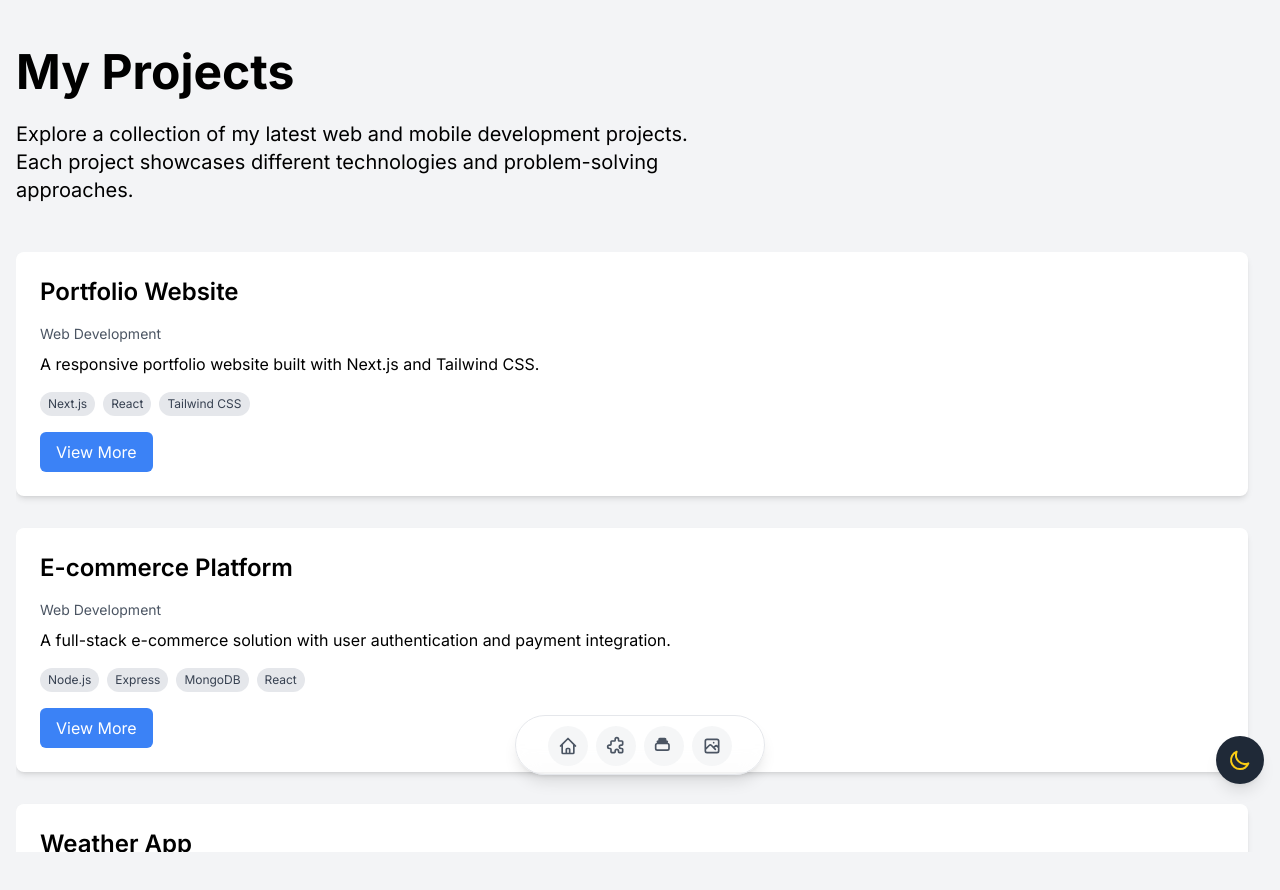
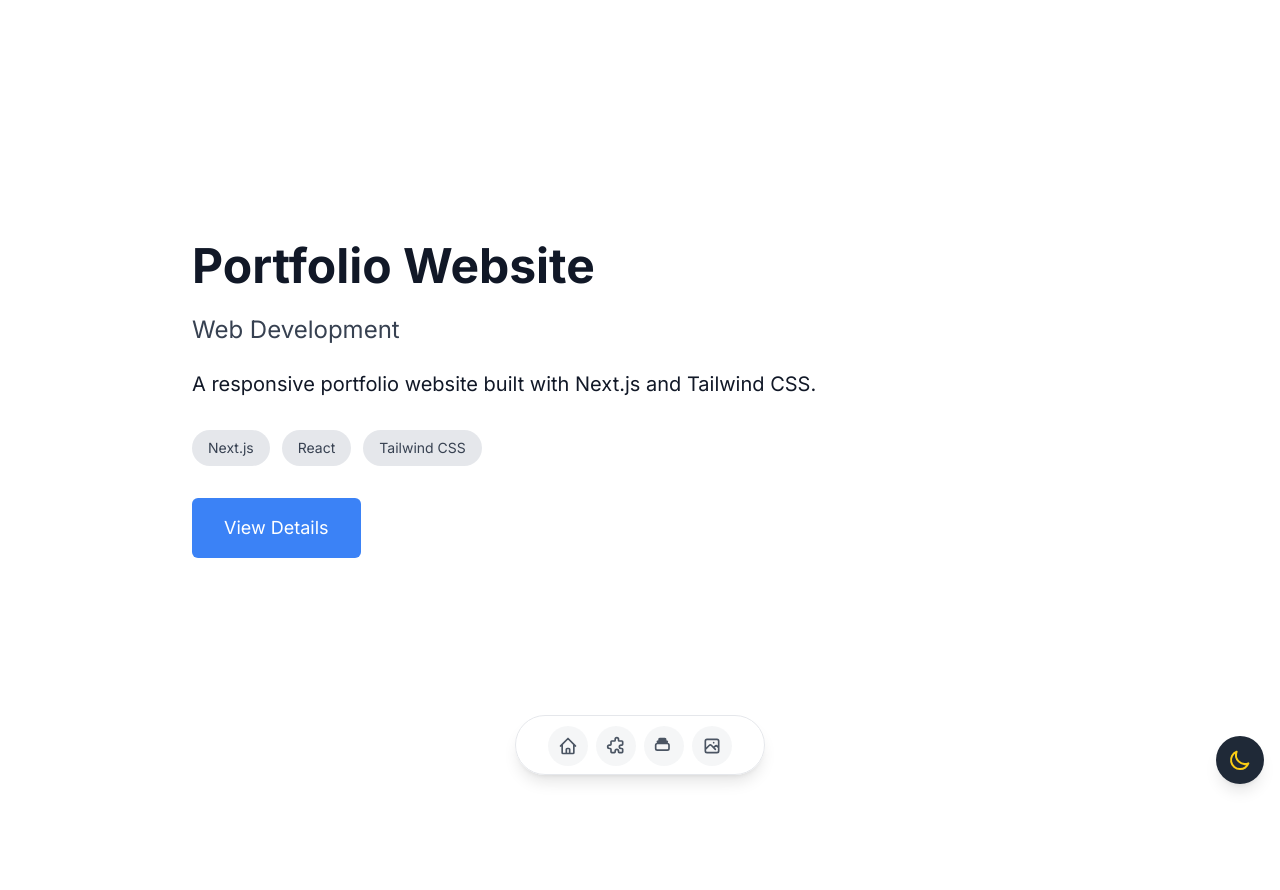
Before and after one commit to jorge-ivan-jimenez-reyes/WebPortfolioDesign, a Next.js app: page /projects in a window 1280 px wide. Shown: the top 890 px of the page. After the commit the page ends 800 px from the top, so only its background shows below. Built offline with nearby package versions, Linux system fonts and the light colour scheme; a web font is replaced by a local one.

Commit message:
feat: refactor ProjectList component to implement scroll-based project visibility, enhance layout with snap scrolling, and improve project detail presentation

```diff
--- a/src/components/ProjectList.tsx
+++ b/src/components/ProjectList.tsx
@@ -1,4 +1,4 @@
-import React, { useRef, useState, useCallback } from 'react';
+import React, { useRef, useState, useEffect } from 'react';
 import { Project } from '@/types/Project';
 
 interface ProjectListProps {
@@ -9,69 +9,81 @@ interface ProjectListProps {
 }
 
 const ProjectList: React.FC<ProjectListProps> = ({ projects, isDarkMode, setObservedElement, observedElements }) => {
-  const [expandedProject, setExpandedProject] = useState<number | null>(null);
+  const [scrollPosition, setScrollPosition] = useState(0);
+  const projectRefs = useRef<(HTMLDivElement | null)[]>([]);
+
+  useEffect(() => {
+    const handleScroll = () => {
+      const position = window.pageYOffset;
+      setScrollPosition(position);
+    };
+
+    window.addEventListener('scroll', handleScroll, { passive: true });
+
+    return () => {
+      window.removeEventListener('scroll', handleScroll);
+    };
+  }, []);
+
+  useEffect(() => {
+    projectRefs.current = projectRefs.current.slice(0, projects.length);
+  }, [projects]);
 
   if (!projects || !Array.isArray(projects)) {
     return <div className="text-center py-8 text-xl">No projects available</div>;
   }
 
-  const isProjectVisible = useCallback((projectId: number) => {
-    if (typeof window === 'undefined') return true;
-    const element = document.getElementById(`project-${projectId}`);
-    return element && observedElements.has(element);
-  }, [observedElements]);
-
-  const toggleProjectExpansion = (projectId: number) => {
-    setExpandedProject(expandedProject === projectId ? null : projectId);
-  };
+  return (
+    <div className="relative">
+      {projects.map((project, index) => {
+        const offset = scrollPosition - index * window.innerHeight;
+        const progress = offset / window.innerHeight;
 
         return (
-    <div className="relative overflow-y-auto max-h-[calc(100vh-200px)] pr-4">
-      <div className="space-y-8">
-        {projects.map((project) => (
           <div
             key={project.id}
-            ref={setObservedElement}
-            className={`p-6 rounded-lg shadow-md transition-all duration-300 ease-out
-              ${isDarkMode ? 'bg-gray-800 hover:bg-gray-700' : 'bg-white hover:bg-gray-50'}
-              ${isProjectVisible(project.id) ? 'opacity-100 translate-y-0' : 'opacity-0 translate-y-4'}
-              ${expandedProject === project.id ? 'h-auto' : ''}`}
+            ref={(el) => {
+              projectRefs.current[index] = el;
+              setObservedElement(el);
+            }}
+            className={`fixed top-0 left-0 w-full h-screen flex items-center justify-center p-8 transition-all duration-700 ease-out
+              ${isDarkMode ? 'bg-gray-900 text-white' : 'bg-white text-gray-900'}`}
+            style={{
+              zIndex: projects.length - index,
+              opacity: 1 - Math.abs(progress),
+              transform: `translateY(${progress * 100}px) scale(${1 - Math.abs(progress) * 0.1})`,
+            }}
             id={`project-${project.id}`}
           >
-            <h2 className="text-2xl font-semibold mb-4">{project.title}</h2>
-            <p className={`text-sm mb-2 ${isDarkMode ? 'text-gray-400' : 'text-gray-600'}`}>{project.type}</p>
-            <p className={`mb-4 ${expandedProject === project.id ? '' : 'line-clamp-3'}`}>{project.description}</p>
-            <div className="flex flex-wrap gap-2 mb-4">
-              {project.technologies.map((tech, index) => (
+            <div className="max-w-4xl w-full" style={{ transform: `translateY(${progress * -50}px)` }}>
+              <h2 className="text-5xl font-bold mb-6" style={{ transform: `translateX(${progress * -100}px)` }}>{project.title}</h2>
+              <p className={`text-2xl mb-6 ${isDarkMode ? 'text-gray-300' : 'text-gray-700'}`} style={{ transform: `translateX(${progress * -50}px)` }}>{project.type}</p>
+              <p className="text-xl mb-8" style={{ transform: `translateX(${progress * -25}px)` }}>{project.description}</p>
+              <div className="flex flex-wrap gap-3 mb-8">
+                {project.technologies.map((tech, techIndex) => (
                   <span
-                  key={index}
-                  className={`px-2 py-1 text-xs rounded-full ${
+                    key={techIndex}
+                    className={`px-4 py-2 text-sm rounded-full ${
                       isDarkMode ? 'bg-gray-700 text-gray-300' : 'bg-gray-200 text-gray-700'
                     }`}
+                    style={{ transform: `translateY(${progress * 50}px)` }}
                   >
                     {tech}
                   </span>
                 ))}
               </div>
               <button
-              onClick={() => toggleProjectExpansion(project.id)}
-              className={`px-4 py-2 rounded-md ${
+                className={`px-8 py-4 rounded-md text-lg ${
                   isDarkMode ? 'bg-blue-600 hover:bg-blue-700' : 'bg-blue-500 hover:bg-blue-600'
-              } text-white transition-colors duration-300`}
-              aria-expanded={expandedProject === project.id}
-              aria-controls={`project-details-${project.id}`}
+                } text-white transition-all duration-300 transform hover:scale-105`}
+                style={{ transform: `translateY(${progress * 100}px)` }}
               >
-              {expandedProject === project.id ? 'View Less' : 'View More'}
+                View Details
               </button>
-            {expandedProject === project.id && (
-              <div id={`project-details-${project.id}`} className="mt-4">
-                <h3 className="text-lg font-semibold mb-2">Additional Details</h3>
-                <p>This is where you can add more detailed information about the project, such as challenges faced, solutions implemented, or key achievements.</p>
             </div>
-            )}
           </div>
-        ))}
-      </div>
+        );
+      })}
     </div>
   );
 };
```
Lines whose indentation alone changed are shown as unchanged.
